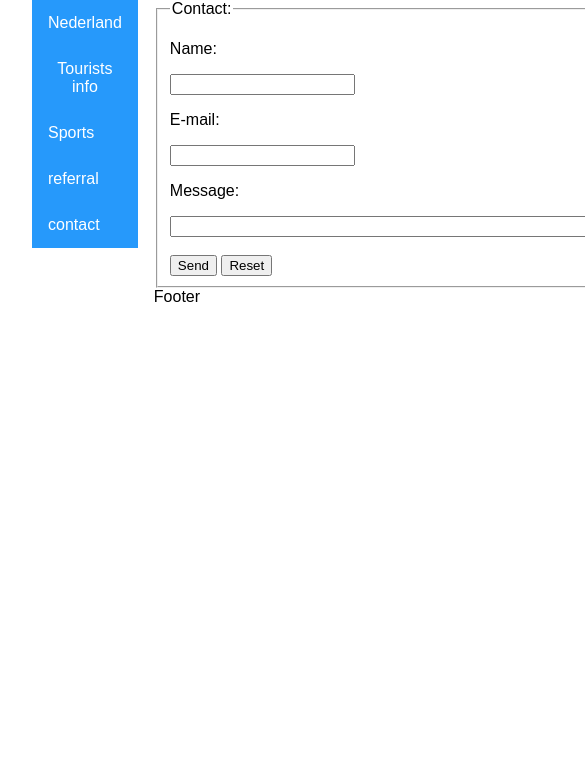
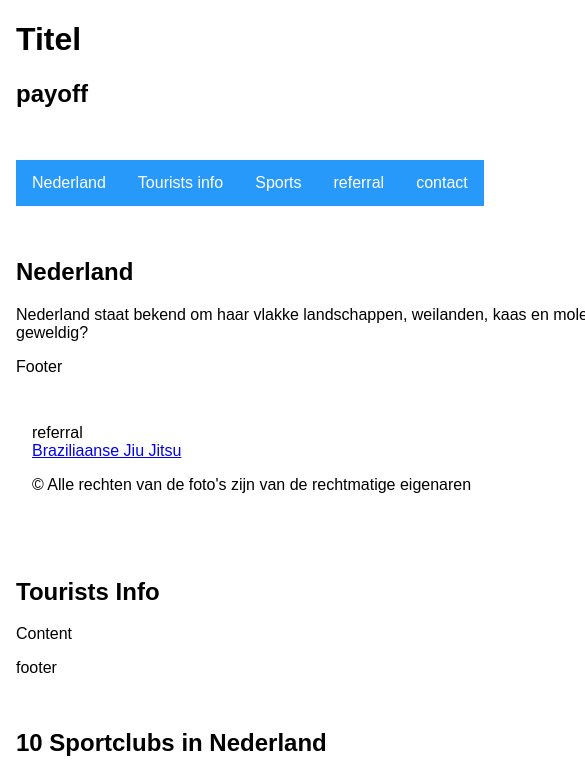
Before and after one commit to idkbruv/WebMarkup-Assessment, a plain HTML site: page index.html in a window 390 px wide. Shown: the top 774 px of the page, 585 px wide, since content can reach past the window. Drawn offline with Linux system fonts and the light colour scheme; a web font is replaced by a local one.

Commit message:
Responsive gemaakt
Grid "af" gemaakt en responsive gemaakt zodat het zich aanpast op verschillende apparaten.

```diff
--- a/index.html
+++ b/index.html
@@ -6,6 +6,7 @@
         <meta name="keywords" content="Jiu Jitsu, Brazilian Jiu Jitsu">
         <meta name="author" content="Rocco Uva">
         <link rel="stylesheet" href="style.css">
+        <link rel="stylesheet" href="responsive.css">
         <link href="https://fonts.googleapis.com/css?family=Be+Vietnam&display=swap" rel="stylesheet">
         <title>
             Web Markup Assessment V205
@@ -129,11 +130,11 @@
                 <a href="https://www.taekwon.nl/brazilian-jiu-jitsu/">Braziliaanse Jiu Jitsu</a>
             </article>
             <footer>
-                footer
+                <p>&copy; Alle rechten van de foto's zijn van de rechtmatige eigenaren</p>
             </footer>
         </aside>
 
-        <section id="contact">
+        <section class="contact">
             <article>
                 <fieldset>
                     <legend>
--- /dev/null
+++ b/responsive.css
@@ -0,0 +1,38 @@
+@media all and (max-width: 1280px) {
+    .container{
+        margin: 0 1rem;
+    }
+}
+
+@media all and (max-width: 1179px) {
+    .container {
+      grid-template-areas:
+              "logo menu menu"
+              "Main Main Main"
+              "sidebar sidebar sidebar"
+              "Secondary Secondary Secondary"
+              "sport sport sport"
+              "contact contact contact"
+              "footer footer footer";
+    }
+  }
+
+  @media all and (max-width: 480px) {
+    .container {
+      grid-template-columns: 1fr;
+      grid-template-rows: auto;
+      grid-gap: 2rem 0;
+      grid-template-areas:
+                "logo"
+                "menu"
+                "Main"
+                "sidebar"
+                "Secondary"
+                "sport"
+                "contact"
+                "footer";
+    }
+    .Nav {
+        justify-self: start;
+    }
+  }
--- a/style.css
+++ b/style.css
@@ -4,33 +4,48 @@ html {
 
 .logo {
     grid-area: logo;
+    align-self: center;
   }
 
 .Main {
-    grid-area: content;
+    grid-area: Main;
   }
 
 .Secondary {
-    grid-area: content;
+    grid-area: Secondary;
 }
 
 .sport {
-    grid-area: content;
+    grid-area: sport;
 }
 
 .sidebar {
     grid-area: sidebar;
+    padding: 1rem;
+}
+
+.contact {
+    grid-area: contact;
 }
 
 .footer{
     grid-area: footer;
 }
 
+
 .container {
     display: grid;
     margin: 0 2rem;
     grid-template-columns: 2fr 6fr 4fr;
     grid-gap: 2rem 1rem;
+    grid-template-rows: 3rem;
+    grid-template-areas:
+    "logo menu menu"
+    "Main Main sidebar"
+    "Secondary Secondary Secondary"
+    "sport sport sport"
+    "contact contact contact"
+    "footer footer footer"
   }
 
 
@@ -42,7 +57,11 @@ html {
     list-style-type: none;
     margin: 0;
     padding: 0;
+    display: flex;
     overflow: hidden;
+    grid-area: menu;
+    align-self: center;
+    justify-self: end;
 }
 
 img {
```
